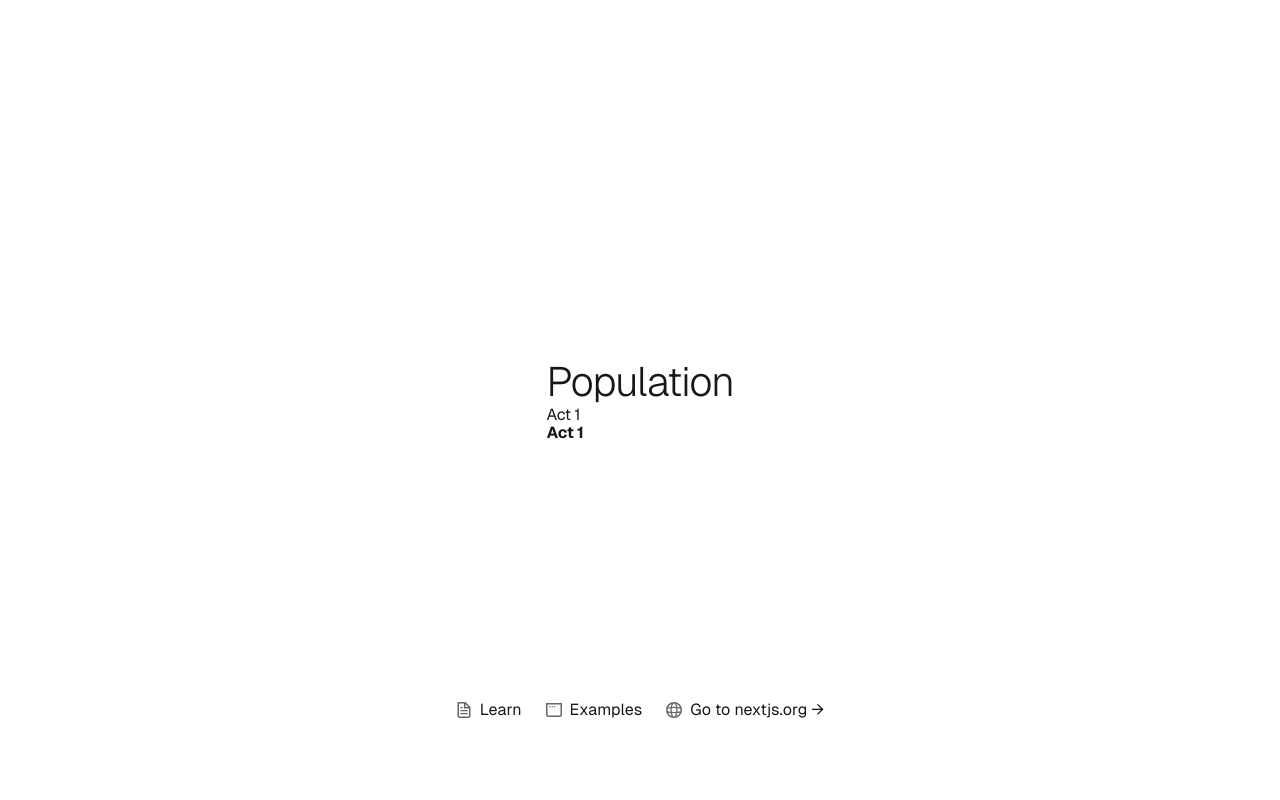
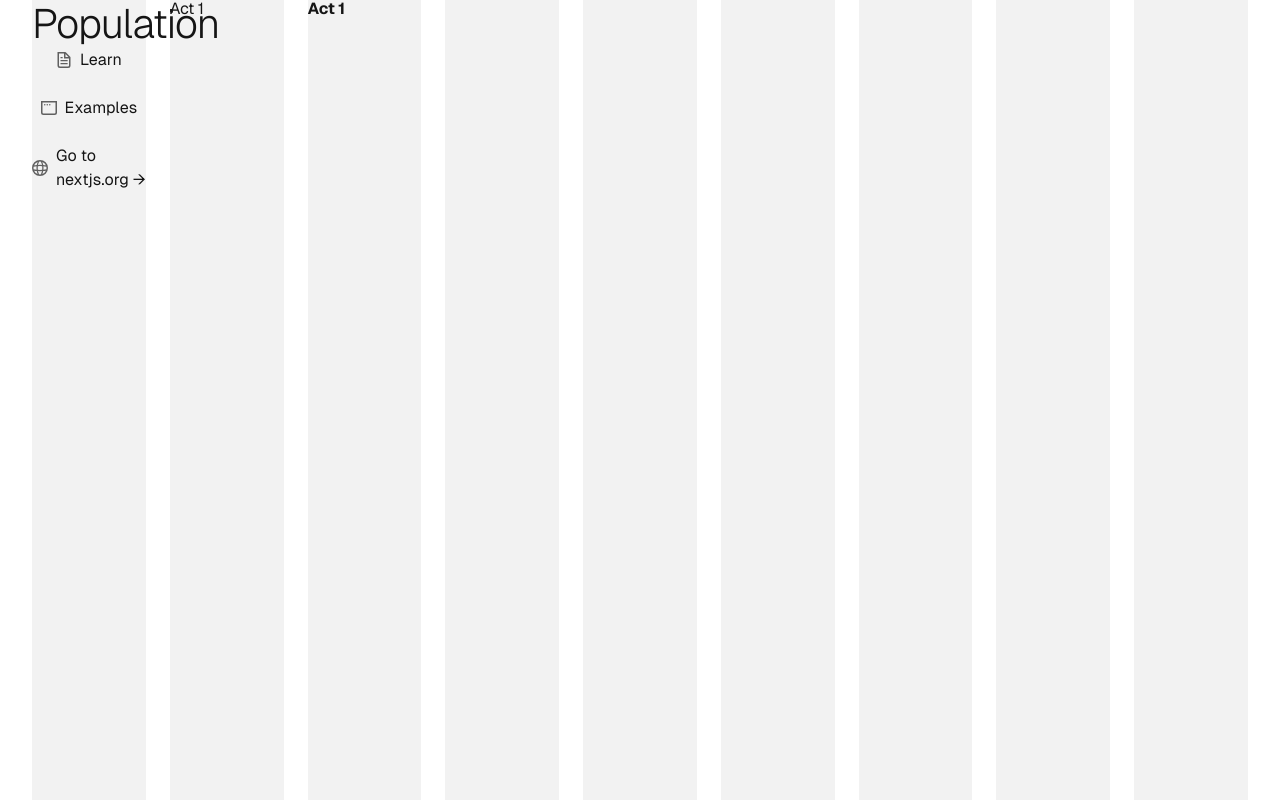
Before and after one commit to nethen/iat355, a Next.js app: page / in a window 1280 px wide. Built offline with nearby package versions, Linux system fonts and the light colour scheme.

Commit message:
feat: added clsx, grid utility

```diff
--- /dev/null
+++ b/src/app/components/Grid/Grid.tsx
@@ -0,0 +1,12 @@
+export const Grid = () => {
+  return (
+    <div className="fixed inset-0 grid grid-cols-3 auto-rows-min md:grid-cols-6 lg:grid-cols-9 px-8 gap-x-4 lg:gap-x-6 min-h-screen">
+      {[...Array(9)].map((_, i) => (
+        <div className="bg-black/5 h-screen" />
+      ))}
+    </div>
+  );
+};
+
+export const GRID_STYLE =
+  "grid auto-rows-min grid-cols-3 md:grid-cols-6 lg:grid-cols-9 px-8 gap-x-4 lg:gap-x-6 min-h-screen";
--- a/src/app/page.tsx
+++ b/src/app/page.tsx
@@ -1,9 +1,18 @@
 import Image from "next/image";
+import { Grid, GRID_STYLE } from "./components/Grid/Grid";
+import clsx from "clsx";
 
 export default function Home() {
   return (
-    <div className="grid grid-rows-[20px_1fr_20px] items-center justify-items-center min-h-screen p-8 pb-20 gap-16 sm:p-20 font-[family-name:var(--font-geist-sans)]">
-      <main className="flex flex-col row-start-2 items-center sm:items-start">
+    <>
+      <Grid />
+      <div
+        className={clsx(
+          GRID_STYLE,
+          "font-[family-name:var(--font-geist-sans)]"
+        )}
+      >
+        <main className="col-span-full grid grid-cols-subgrid">
           <h1 className="text-r-md">Population</h1>
           <p className="text-r-base">Act 1</p>
           <p className="text-r-base font-bold">Act 1</p>
@@ -56,5 +65,6 @@ export default function Home() {
           </a>
         </footer>
       </div>
+    </>
   );
 }
```
Also changed, not shown: package.json (+6 -5 lines), 1 other file (tests, documents, lock files or other folders). Lines whose indentation alone changed are shown as unchanged.
